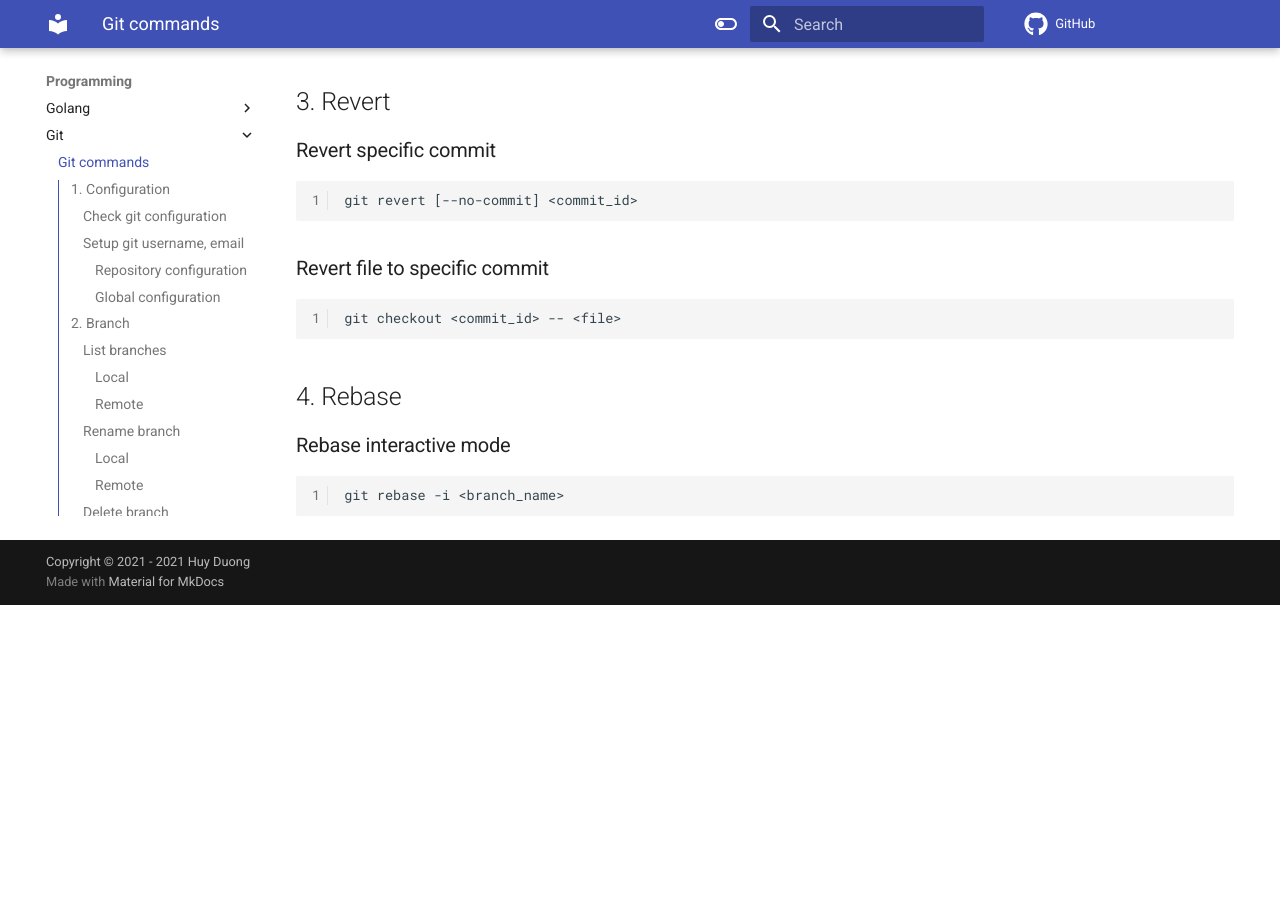
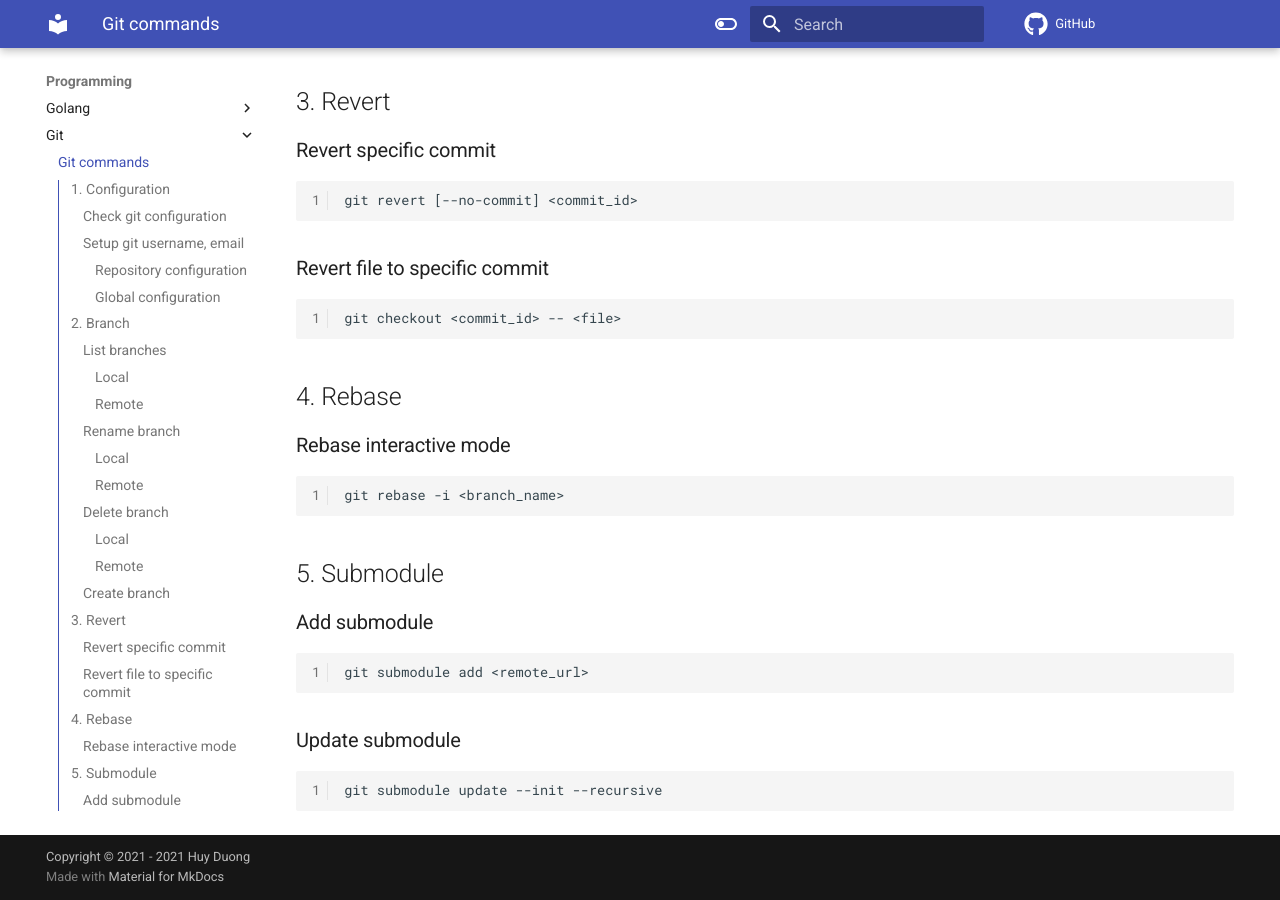
Before and after one commit to dinhhuy258/notes, an MkDocs documentation site: the page built from docs/programming/git/git_commands.md, in a window 1280 px wide and 900 px high, scrolled down 1584 px. Built offline with MkDocs 1.6.1 and Material for MkDocs 9.7.7, drawn with Linux system fonts in a browser that asks for light colours; comment, search, counter and statistics services are not loaded; before the commit the page ends 2189 px from its top, so only the background shows below that.

Commit message:
Docs to add and update submodule

````diff
--- a/docs/programming/git/git_commands.md
+++ b/docs/programming/git/git_commands.md
@@ -96,3 +96,17 @@ git checkout <commit_id> -- <file>
 ```
 git rebase -i <branch_name>
 ```
+
+## 5. Submodule
+
+### Add submodule
+
+```
+git submodule add <remote_url>
+```
+
+### Update submodule
+
+```
+git submodule update --init --recursive
+```
````
